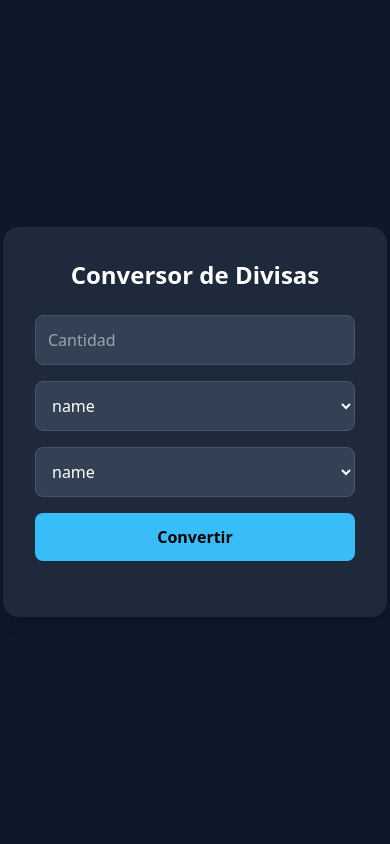
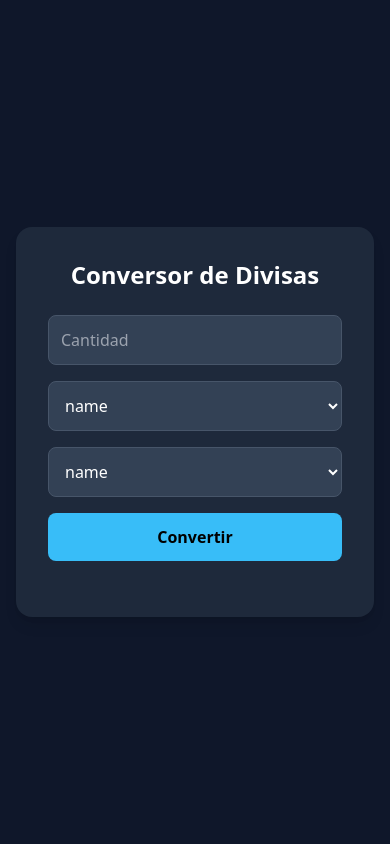
Before and after one commit to ycamposdev/conversor-divisas, a Flask app: page / in a window 390 px wide. Run offline with Flask 3, Linux system fonts and the light colour scheme; a database or web service that is not in the repository returns one stand-in record (values such as "Sample title"); data that the repository does not hold is empty; some libraries are stand-ins or nearby versions.

Commit message:
style: vista responsive mobile

```diff
--- a/templates/index.html
+++ b/templates/index.html
@@ -2,17 +2,17 @@
 <html lang="es">
   <head>
     <meta charset="UTF-8" />
+    <meta name="viewport" content="width=device-width, initial-scale=1.0" />
     <title>Conversor de Divisas</title>
     <script src="https://cdn.tailwindcss.com"></script>
   </head>
   <body
-    class="bg-slate-900 text-white flex items-center justify-center min-h-screen"
+    class="bg-slate-900 text-white flex items-center justify-center min-h-screen p-4"
   >
     <div class="bg-slate-800 p-8 rounded-2xl shadow-lg w-full max-w-sm">
       <h1 class="text-2xl font-bold text-center mb-6">Conversor de Divisas</h1>
 
       <form class="space-y-4" method="POST">
-        <!-- Cantidad -->
         <input
           type="number"
           name="cantidad"
@@ -22,7 +22,6 @@
           required
           class="w-full p-3 rounded-lg bg-slate-700 border border-slate-600 focus:outline-none focus:ring-2 focus:ring-sky-400"
         />
-        <!-- Moneda origen -->
         {% set listaMoneda = data.conversion_rates.keys() %}
         <select
           name="moneda_origen"
@@ -37,8 +36,7 @@
           </option>
           {% endfor %}
         </select>
-         <!-- Moneda Destino -->
-        {% set listaMoneda =data.conversion_rates.keys()%}
+         {% set listaMoneda =data.conversion_rates.keys()%}
         <select
           name="moneda_destino"
           class="w-full p-3 rounded-lg bg-slate-700 border border-slate-600 focus:outline-none focus:ring-2 focus:ring-sky-400"
```
